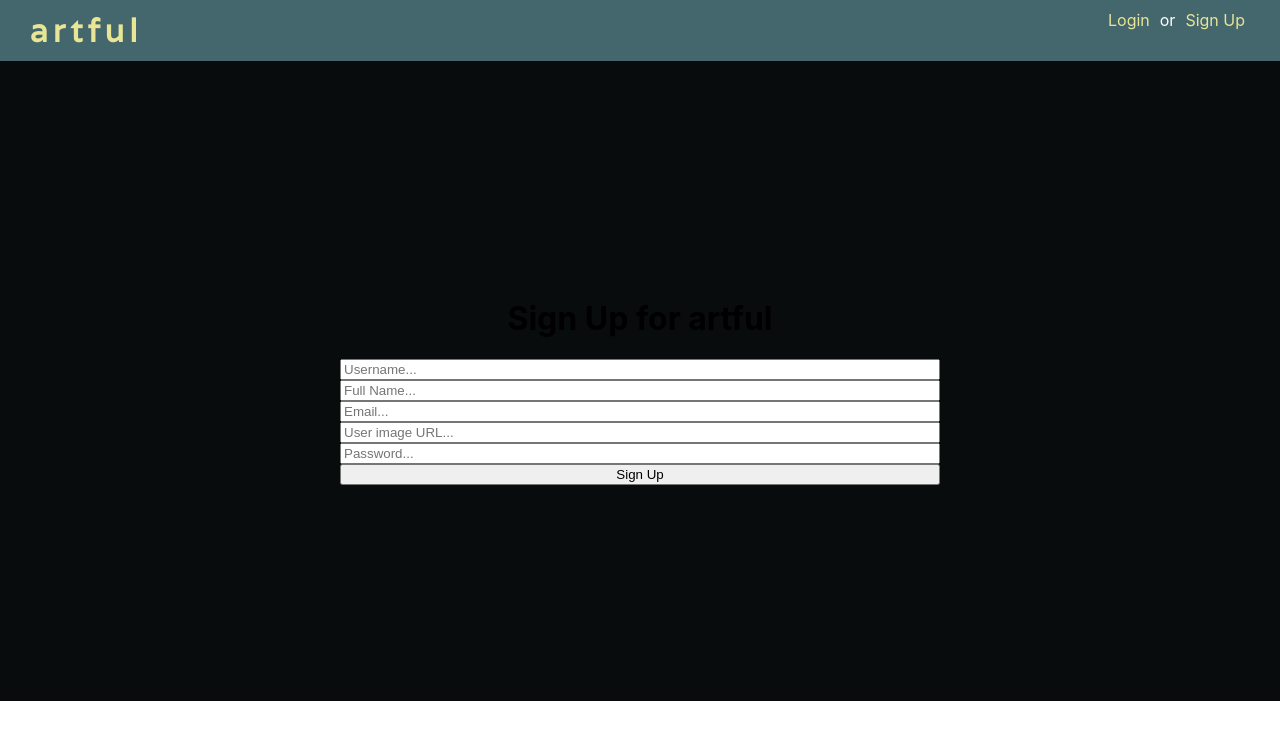
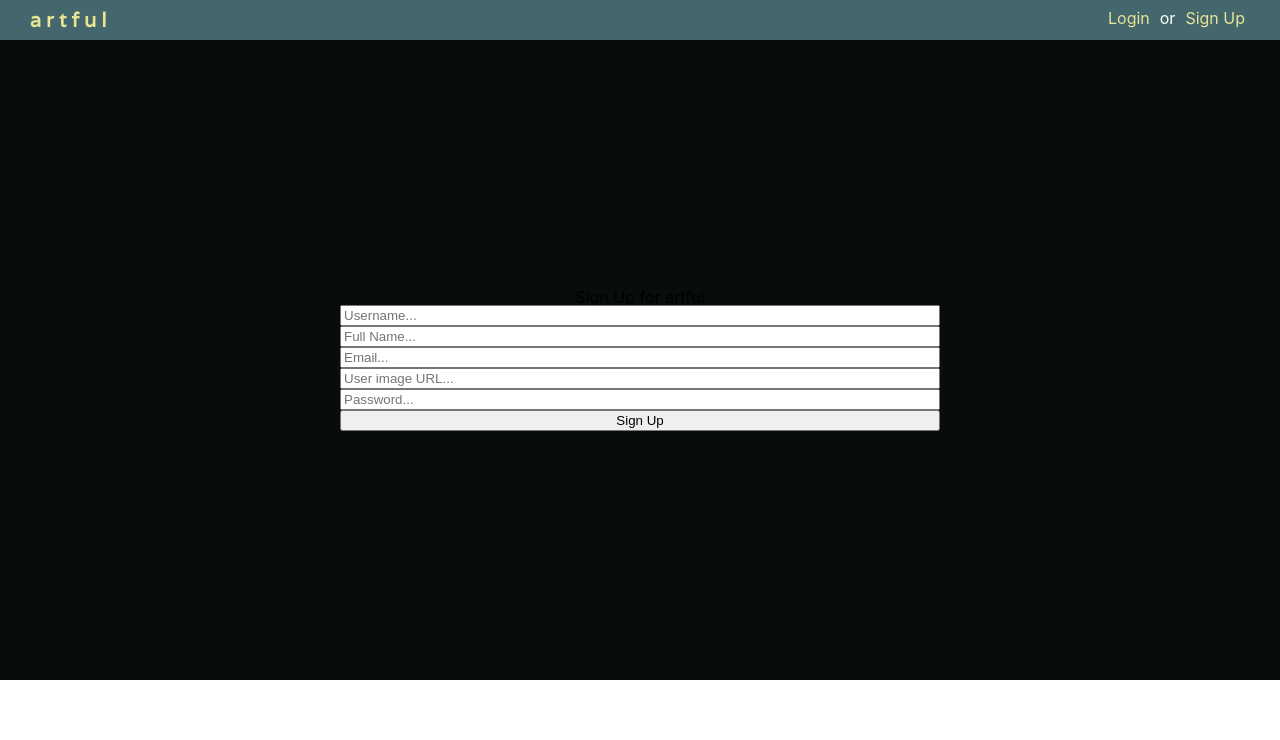
Before and after one commit to artportfolio/Front-End-Architect-2, a React (Create React App) app in the folder build-week-artful/: page /signup in a window 1280 px wide. Shown: the top 740 px of the page. Built offline with nearby package versions, Linux system fonts and the light colour scheme; no server answers.

Commit message:
Upvotes work but don't render on page without refresh, links added to usernames, better styling

```diff
--- a/build-week-artful/src/App.css
+++ b/build-week-artful/src/App.css
@@ -1,6 +1,7 @@
 .App {
   text-align: center;
   background: #080C0D;
+  font-size: 1.6rem;
 }
 
 .App-logo {
--- a/build-week-artful/src/components/Home/Home.css
+++ b/build-week-artful/src/components/Home/Home.css
@@ -1,3 +1,15 @@
 .Home {
     color: #E8E595;
 }
+
+.Home h1 {
+    font-size: 3.5rem;
+}
+
+.Home .logo {
+    display: block;
+    letter-spacing: 5px;
+    font-family: 'Varela', sans-serif;
+    font-weight: 600;
+    color: #E8E595;
+}
--- a/build-week-artful/src/components/Home/Home.js
+++ b/build-week-artful/src/components/Home/Home.js
@@ -8,7 +8,7 @@ class Home extends React.Component {
     render(){
         return (
             <div className="Home">
-                <h1>Welcome</h1>
+                <h1>Welcome to <span className="logo"> artful </span></h1>
                 <ItemList />
             </div>
         );
--- a/build-week-artful/src/components/Items/Item.js
+++ b/build-week-artful/src/components/Items/Item.js
@@ -1,18 +1,20 @@
 import React from 'react';
 import { connect } from 'react-redux';
 import { Button, Form, Input, Label } from 'reactstrap';
+import { Link } from 'react-router-dom';
 
-import { handleChange } from '../../store/actions';
+import { handleChange, toggleProp, upvote } from '../../store/actions';
 
 const Item = props => {
     const words = ['nature', 'water', 'fire', 'air', 'mountain', 'animal', 'urban', 'landscape', 'canyon', 'flying'];
     const num = Math.floor(Math.random() * 10);
     return (
         <div className="Item">
-            <p className="username">{props.user.username}</p>
+            <Link to={`/user/${props.user.username}`} onClick={props.toggleProp}> <h3 className="username">{props.user.username}</h3></Link>
             <img src={props.photo.imageUrl.includes('http') ? props.photo.imageUrl : `https://source.unsplash.com/600x800/?${words[num]}`} alt={props.photo.title} />
             <div className="bottom-info">
                 <i className="far fa-heart" onClick={() => props.upvote(props.photo.id)} > {props.photo.upvotes}</i>
+                <p className="description">{props.photo.description}</p>
             </div>
 
             {props.deleteButton && <div className="postButtons"><button onClick={e => props.toggleUpdateForm(e, props.photo.id)}>Update</button><button onClick={(e) => props.deletePost(e, props.photo.id)}>Delete</button></div>}
@@ -33,7 +35,9 @@ const mapStateToProps = state => ({
         imageUrl: state.imageUrl,
         description: state.description,
         postName: state.postName
-    }
+    },
+    photos: state.photos,
+    toggled: state.toggled
 })
 
-export default connect(mapStateToProps, { handleChange })(Item);
+export default connect(mapStateToProps, { handleChange, toggleProp, upvote })(Item);
--- a/build-week-artful/src/components/Items/Items.css
+++ b/build-week-artful/src/components/Items/Items.css
@@ -5,3 +5,37 @@
     border-radius: 6px;
     background: #40627C;
 }
+
+.Item {
+    max-width: 100%;
+    height: auto;
+    margin-bottom: 20px;
+}
+
+.Item .username {
+    font-size: 3rem;
+    text-decoration: underline;
+    color: #FFFCA3;
+    padding: 10px;
+}
+
+.Item img {
+    width: 100%;
+    height: auto;
+}
+
+.Item .bottom-info {
+    background: #527C85;
+    padding: 20px;
+}
+
+@media(max-width: 820px){
+    .ItemList {
+        width: 90%;
+    }
+
+    .Item {
+        width: 95%;
+        margin: 20px auto;
+    }
+}
--- a/build-week-artful/src/index.css
+++ b/build-week-artful/src/index.css
@@ -1,3 +1,52 @@
+/* http://meyerweb.com/eric/tools/css/reset/
+   v2.0 | 20110126
+   License: none (public domain)
+*/
+
+html, body, div, span, applet, object, iframe,
+h1, h2, h3, h4, h5, h6, p, blockquote, pre,
+a, abbr, acronym, address, big, cite, code,
+del, dfn, em, img, ins, kbd, q, s, samp,
+small, strike, strong, sub, sup, tt, var,
+b, u, i, center,
+dl, dt, dd, ol, ul, li,
+fieldset, form, label, legend,
+table, caption, tbody, tfoot, thead, tr, th, td,
+article, aside, canvas, details, embed,
+figure, figcaption, footer, header, hgroup,
+menu, nav, output, ruby, section, summary,
+time, mark, audio, video {
+	margin: 0;
+	padding: 0;
+	border: 0;
+	font-size: 100%;
+	font: inherit;
+	vertical-align: baseline;
+}
+/* HTML5 display-role reset for older browsers */
+article, aside, details, figcaption, figure,
+footer, header, hgroup, menu, nav, section {
+	display: block;
+}
+body {
+	line-height: 1;
+}
+ol, ul {
+	list-style: none;
+}
+blockquote, q {
+	quotes: none;
+}
+blockquote:before, blockquote:after,
+q:before, q:after {
+	content: '';
+	content: none;
+}
+table {
+	border-collapse: collapse;
+	border-spacing: 0;
+}
+
 body {
   margin: 0;
   padding: 0;
@@ -12,3 +61,11 @@ code {
   font-family: source-code-pro, Menlo, Monaco, Consolas, "Courier New",
     monospace;
 }
+
+* {
+  box-sizing: border-box;
+}
+
+html {
+  font-size: 10px;
+}
--- a/build-week-artful/src/store/actions/index.js
+++ b/build-week-artful/src/store/actions/index.js
@@ -27,7 +27,6 @@ export const logout = () => {
 }
 
 export const signUp = user => dispatch => {
-    console.log(user);
     axios
         .post("https://backend-art.herokuapp.com/api/register", user)
         .then(response =>
@@ -64,7 +63,6 @@ export const getPhotos = () => dispatch => {
 
   export const addPhoto = post => dispatch => {
     const token = localStorage.getItem('token');
-    console.log(token);
     const headers = {
         headers: {
             authorization: token,
@@ -81,7 +79,6 @@ export const getPhotos = () => dispatch => {
 
   export const deletePost = id => dispatch => {
     const token = localStorage.getItem('token');
-    console.log(token);
     const headers = {
         headers: {
             authorization: token,
@@ -98,7 +95,6 @@ export const getPhotos = () => dispatch => {
 
   export const updatePost = (post, id) => dispatch => {
     const token = localStorage.getItem('token');
-    console.log(token);
     const headers = {
         headers: {
             authorization: token,
@@ -120,9 +116,13 @@ export const getPhotos = () => dispatch => {
     }
 }
 
-export const upvote = id => {
-    return {
-        type: 'UPVOTE',
-        payload: id
-    }
+export const upvote = id => dispatch => {
+
+    dispatch({ type: 'UPVOTE_POST_START' });
+    axios
+      .put(`https://backend-art.herokuapp.com/api/posts/upvote/${id}`)
+      .then(response =>
+        dispatch({ type: 'UPVOTE_POST_SUCCESS', payload: response.data })
+      )
+      .catch(error => dispatch({ type: 'UPVOTE_POST_FAILURE', payload: error }));
 }
--- a/build-week-artful/src/store/reducers/index.js
+++ b/build-week-artful/src/store/reducers/index.js
@@ -3,7 +3,7 @@ const initialState = {
     isLoggedIn: false,
     toggled: false,
     photos: [],
-    users: [{"id":1,"username":"brooks3","password":"$2a$12$UzYfINUnqfZh2n180pBswORvPCIrwHKp3d/MEZ69DaRxoLTYj26UG","fullName":"Brooks Poltl","email":null,"userImgUrl":null}],
+    users: [],
     error: null,
     fetching: false,
     imageUrl: '',
@@ -84,7 +84,8 @@ const reducer = (state = initialState, action) => {
         case 'UPVOTE':
             return {
                 ...state,
-                photos: action.payload
+                photos: action.payload,
+                toggled: !state.toggled
             }
         default:
             return state;
```
